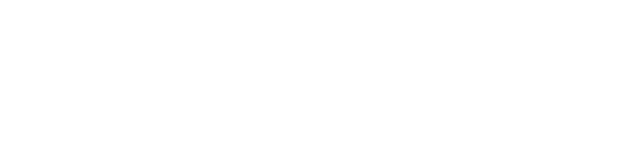
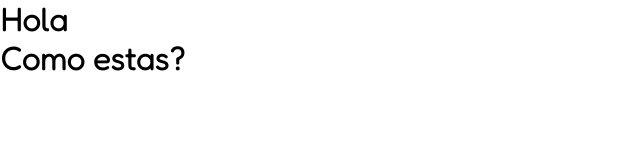
Before and after one commit to nataliarestrada/2do-Proyecto-Frontend-Fundamentals, a plain HTML site: page index.html in a window 1280 px wide. Shown: the whole page, without its empty margins (0-640 px from the left). Drawn offline with Linux system fonts and the light colour scheme.

Commit message:
agrego fuente

```diff
--- a/index.html
+++ b/index.html
@@ -8,6 +8,22 @@
     <link rel="stylesheet" href="styles.css">
 </head>
 <body>
+    <header>
+        <h1>Hola</h1>
+
+    </header>
+
+    <section></section>
+
+    <section></section>
+
+    <section></section>
+
+    <section></section>
+
+    <footer>
+        <h1>Como estas?</h1>
+    </footer>
 
 </body>
 </html>
--- a/styles.css
+++ b/styles.css
@@ -1,6 +1,8 @@
+@import url('https://fonts.googleapis.com/css2?family=Fredoka:wght@300&family=Quicksand:wght@300&display=swap');
 
 *{
     box-sizing: border-box;
     margin: 0;
     padding: 0;
+    font-family: "Fredoka", sans-serif;
 }
```
